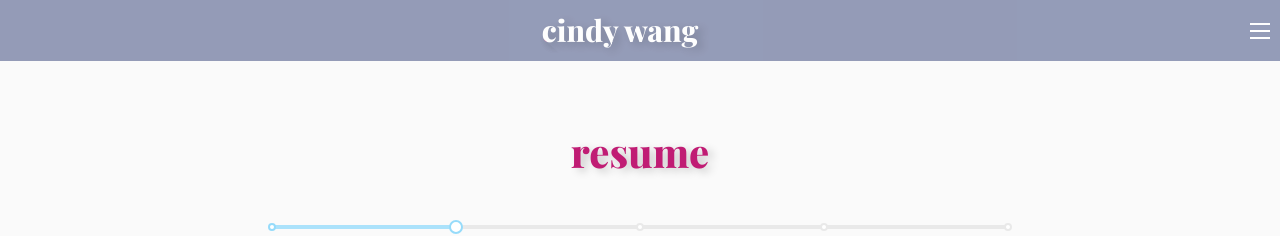
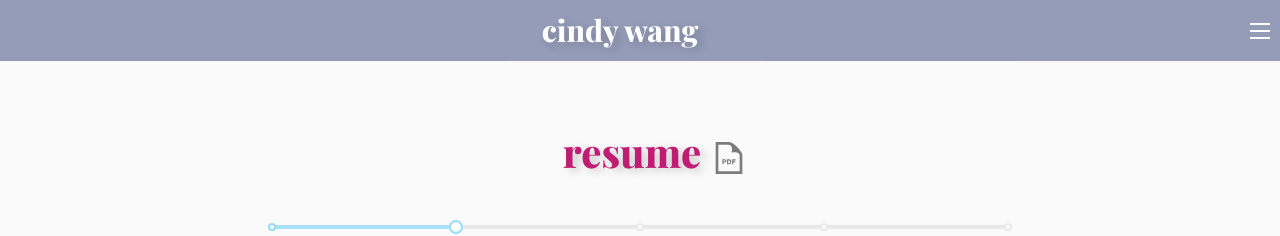
Before and after one commit to cindy-x-wang/octoblob, a React app: page /resume in a window 1280 px wide. Shown: the top 236 px of the page. Built offline with nearby package versions, Linux system fonts and the light colour scheme; the HTML template or start-up script is replaced by a standard one; a web font is replaced by a local one.

Commit message:
added resume icon

```diff
--- a/client/src/components/modules/ResumeCard.js
+++ b/client/src/components/modules/ResumeCard.js
@@ -30,7 +30,7 @@
           </li>
           <ul>
             {this.getDescriptions().map((c,i) => (
-                <li className="descriptions">
+                <li className="descriptions" key={i}>
                   {c.text}
                 </li>
               ))}
--- a/client/src/components/modules/ResumeSection.js
+++ b/client/src/components/modules/ResumeSection.js
@@ -30,7 +30,7 @@
           <div className="resume-text-container">
               {this.getSectionContent().map((c,i) => (
                 <div className="resume-text" key={i}>
-                  <ResumeCard importance={this.props.importance} event={c}/>
+                  <ResumeCard importance={this.props.importance} event={c} key={i}/>
                 </div>
               ))}
 
--- a/client/src/components/pages/Resume.css
+++ b/client/src/components/pages/Resume.css
@@ -16,18 +16,13 @@
     align-items: center;
 }
 
-.page-title{
+.resume-page-title-container{
     width: 100%;
+    display: flex;
+    justify-content: center;
+    align-content: center;
 
-    font-family: 'Playfair Display', serif;
-    font-style: normal;
-    font-weight: normal;
-    font-size: 35px;
-
-    text-align: left;
-    text-shadow: 5px 3px 8px rgba(0, 0, 0, 0.2);
-
-    color: #C01C74;
+    margin-bottom: 32px;
 }
 
 .resume-page-container {
@@ -42,15 +37,21 @@
     align-content: center;
 }
 
+.resume-icon-container {
+    margin: 17px 12px 0px 12px;
+    opacity: .5;
+}
+
+.resume-icon-container:hover {
+    opacity: 1;
+}
+
 .resume-page-title{
-    width: 100%;
-
+    padding-left: 40px;
     font-family: 'Playfair Display', serif;
     font-style: normal;
     font-weight: normal;
     font-size: 40px;
-
-    margin-bottom: 32px;
 
     text-align: center;
     text-shadow: 5px 3px 8px rgba(0, 0, 0, 0.2);
@@ -67,14 +68,6 @@
 
     display: flex;
     flex-direction: column;
-    align-self: center;
-}
-
-.button-container {
-    max-width: 390px;
-    display: flex;
-    justify-content: space-evenly;
-
     align-self: center;
 }
 
--- a/client/src/components/pages/Resume.js
+++ b/client/src/components/pages/Resume.js
@@ -48,9 +48,13 @@
     <div className="head-container-resume">
 
       <div className="resume-page-container">
-
-        <div className="resume-page-title">
-            resume
+        <div className="resume-page-title-container">
+          <div className="resume-page-title">
+              resume
+          </div>
+          <div className="resume-icon-container">
+            <svg xmlns="http://www.w3.org/2000/svg" width="32" height="32" viewBox="0 0 24 24"><path d="M11.363 2c4.155 0 2.637 6 2.637 6s6-1.65 6 2.457v11.543h-16v-20h7.363zm.826-2h-10.189v24h20v-14.386c0-2.391-6.648-9.614-9.811-9.614zm4.811 13h-2.628v3.686h.907v-1.472h1.49v-.732h-1.49v-.698h1.721v-.784zm-4.9 0h-1.599v3.686h1.599c.537 0 .961-.181 1.262-.535.555-.658.587-2.034-.062-2.692-.298-.3-.712-.459-1.2-.459zm-.692.783h.496c.473 0 .802.173.915.644.064.267.077.679-.021.948-.128.351-.381.528-.754.528h-.637v-2.12zm-2.74-.783h-1.668v3.686h.907v-1.277h.761c.619 0 1.064-.277 1.224-.763.095-.291.095-.597 0-.885-.16-.484-.606-.761-1.224-.761zm-.761.732h.546c.235 0 .467.028.576.228.067.123.067.366 0 .489-.109.199-.341.227-.576.227h-.546v-.944z"/></svg>
+          </div>
         </div>
 
         <div className="resume-list-container">
@@ -72,7 +76,7 @@
 
           <div >
             {this.getSections().map((s,i) => (
-              <div>
+              <div key={i}>
                 <ResumeSection sec={s} importance={this.state.importance} allResumeContent={this.state.allResumeContent} key={i}/>
               </div>
               ))
```
